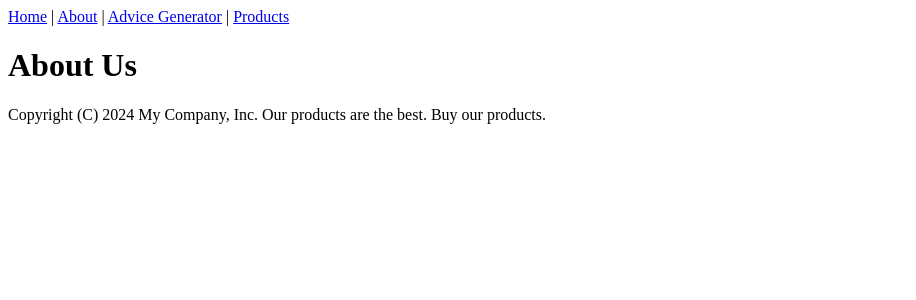
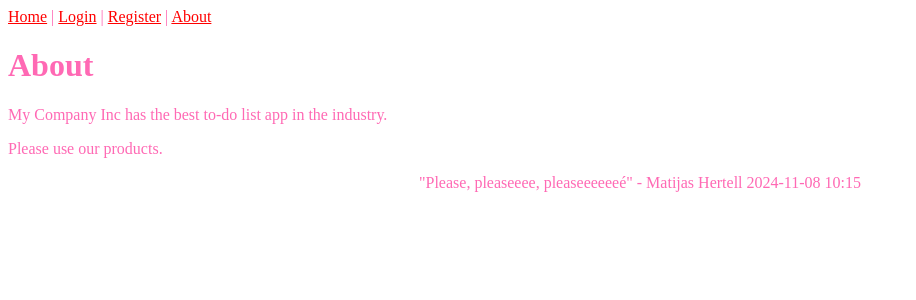
Before and after one commit to LaxenSnaxen/Skola, a Flask app: template WESWEB01/HT24/AO1/02JinjaFördjupning/templates/about.html in a window 1280 px wide. Shown: the top 300 px of the page, without its empty margins (0-916 px from the left). Run offline with Flask 3, Linux system fonts and the light colour scheme; the template is opened without the code that fills it, so the values that code supplies are empty.

Commit message:
WESWEB 11-08

```diff
--- a/WESWEB01/HT24/AO1/Projekt/main.py
+++ b/WESWEB01/HT24/AO1/Projekt/main.py
@@ -38,7 +38,7 @@
         else:
             with open('data.json', 'r') as openFile:
                 file = json.load(openFile)
-                return render_template("home.html", username=session["username"], loggedIn=True, lists=file[session["email"]]["list"])
+                return render_template("home.html", username=session["username"], loggedIn=session.get("loggedIn"), lists=file[session["email"]]["list"])
 
 
 
@@ -113,18 +113,32 @@
 
 @app.route ('/delete/<item>')
 def delete(item):
-    print(item)
-    print(type(item))
+    print(f"ID: {item}")
     with open('data.json', 'r') as openFile:
                 file = json.load(openFile)
                 diction = file[session["email"]]["list"]
-                for title, list in diction:
-                    print (f"Title: {title}, List: {list}")
-                #file[session["email"]]["list"].pop(item)
+                print(diction)
+                for title in diction:
+                    print (f"Title: {title}, ID: {diction[title][1]}")
+                    print (diction[title][1])
+                    print(type(item))
+                    print(type(diction[title][1]))
+                    if (diction[title][1]) == int(item):
+                        print (file[session["email"]]["list"])
+                        del (file[session["email"]]["list"])[title]
+                        print (file[session["email"]]["list"])
+                        break
+
 
     with open('data.json', 'w') as outFile:
         outFile.write(json.dumps(file, indent=4))
         return redirect(url_for("home"))
 
+@app.route ('/about')
+def about():
+    session.get("loggedIn")
+    print (session.get("loggedIn"))
+    return render_template("about.html", loggedIn=session.get("loggedIn"))
+
 if __name__ == '__main__':
     app.run(debug=True, port=9999)
--- /dev/null
+++ b/WESWEB01/HT24/AO1/Projekt/templates/about.html
@@ -0,0 +1,11 @@
+{% extends 'base.html' %}
+
+{% block title %}My Company - About Us{% endblock %}
+
+{% block content %}
+
+    <h1>About</h1>
+    <p>My Company Inc has the best to-do list app in the industry.</p>
+    <p>Please use our products.</p>
+
+{% endblock %}
--- a/WESWEB01/HT24/AO1/Projekt/templates/navbar.html
+++ b/WESWEB01/HT24/AO1/Projekt/templates/base.html
@@ -1,7 +1,10 @@
 <!DOCTYPE html>
-<html>
+<html lang="en">
 <head>
+    <meta charset="UTF-8">
+    <meta name="viewport" content="width=device-width, initial-scale=1.0">
     <title>{% block title %}My Company{% endblock %}</title>
+    <link rel="stylesheet" href="styles.css">
 </head>
 <body>
     <nav>
@@ -17,5 +20,10 @@
     </nav>
     {% block content %}
     {% endblock %}
+    <div class="footer">
+        <footer>
+            <p>"Please, pleaseeee, pleaseeeeeeé" - Matijas Hertell 2024-11-08 10:15</p>
+        </footer>
+    </div>
 </body>
 </html>
--- a/WESWEB01/HT24/AO1/Projekt/templates/home.html
+++ b/WESWEB01/HT24/AO1/Projekt/templates/home.html
@@ -1,4 +1,4 @@
-{% extends 'navbar.html' %}
+{% extends 'base.html' %}
 
 {% block title %}My Company - About Us{% endblock %}
 
--- a/WESWEB01/HT24/AO1/Projekt/templates/login.html
+++ b/WESWEB01/HT24/AO1/Projekt/templates/login.html
@@ -1,4 +1,4 @@
-{% extends 'navbar.html' %}
+{% extends 'base.html' %}
 
 {% block title %}My Company - About Us{% endblock %}
 
--- a/WESWEB01/HT24/AO1/Projekt/templates/register.html
+++ b/WESWEB01/HT24/AO1/Projekt/templates/register.html
@@ -1,4 +1,4 @@
-{% extends 'navbar.html' %}
+{% extends 'base.html' %}
 
 {% block title %}My Company - About Us{% endblock %}
 
--- /dev/null
+++ b/WESWEB01/HT24/AO1/Projekt/templates/styles.css
@@ -0,0 +1,27 @@
+body
+{
+    color: hotpink;
+}
+
+a:link {
+    color: red;
+}
+
+/* visited link */
+a:visited {
+    color: green;
+}
+
+/* mouse over link */
+a:hover {
+    color: hotpink;
+}
+
+/* selected link */
+a:active {
+    color: blue;
+}
+.footer
+{
+    text-align: center;
+}
```
Also changed, not shown: WESWEB01/HT24/AO1/Projekt/data.json (+3 -7 lines).
